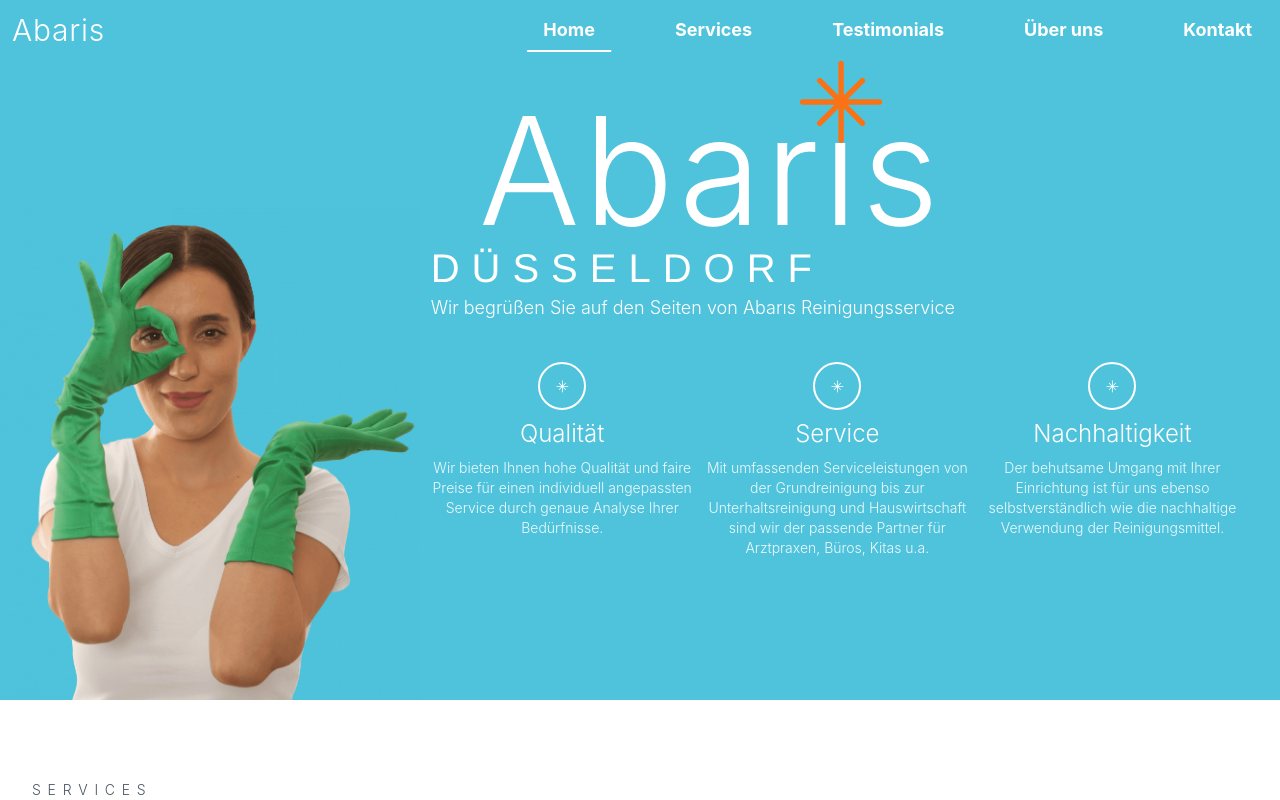
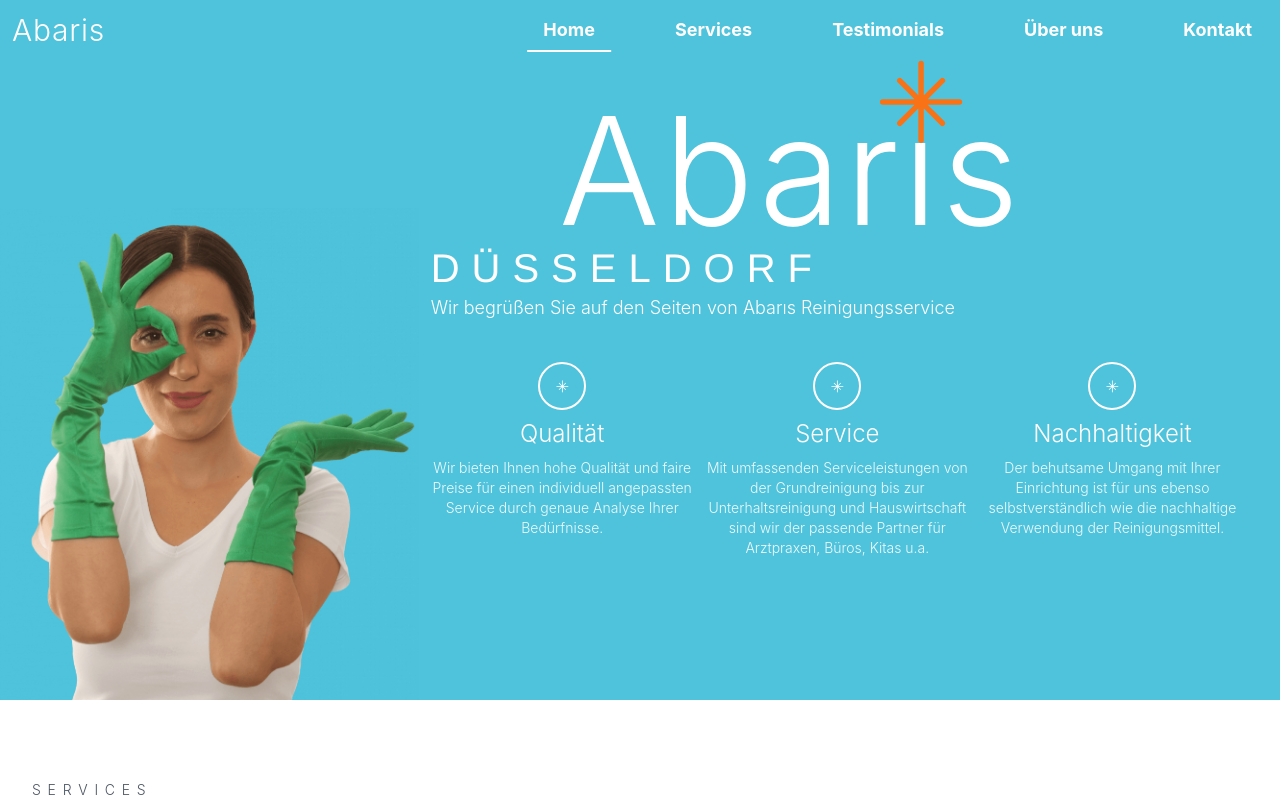
Before and after one commit to ecoezer/abaris, a React (Vite) app: page / in a window 1280 px wide. Shown: the top 800 px of the page. Built offline with nearby package versions, Linux system fonts and the light colour scheme.

Commit message:
Updated Hero.jsx

```diff
--- a/src/components/Hero.jsx
+++ b/src/components/Hero.jsx
@@ -24,7 +24,7 @@ function Hero() {
             <div className="w-2/3 pt-1 md:pt-2 lg:pt-0 px-2 md:px-3 flex flex-col justify-start items-start">
               <div className="text-left w-full">
                 <h1 className="text-white font-light mb-2 md:mb-2">
-                  <div className="relative text-5xl sm:text-7xl md:text-8xl lg:text-[150px] leading-none tracking-wide inline-block ml-4 md:ml-8 lg:ml-12">
+                  <div className="relative text-5xl sm:text-7xl md:text-8xl lg:text-[150px] leading-none tracking-wide inline-block ml-12 md:ml-20 lg:ml-32">
                     Abar
                     <span className="relative inline-block">
                       ı
```
